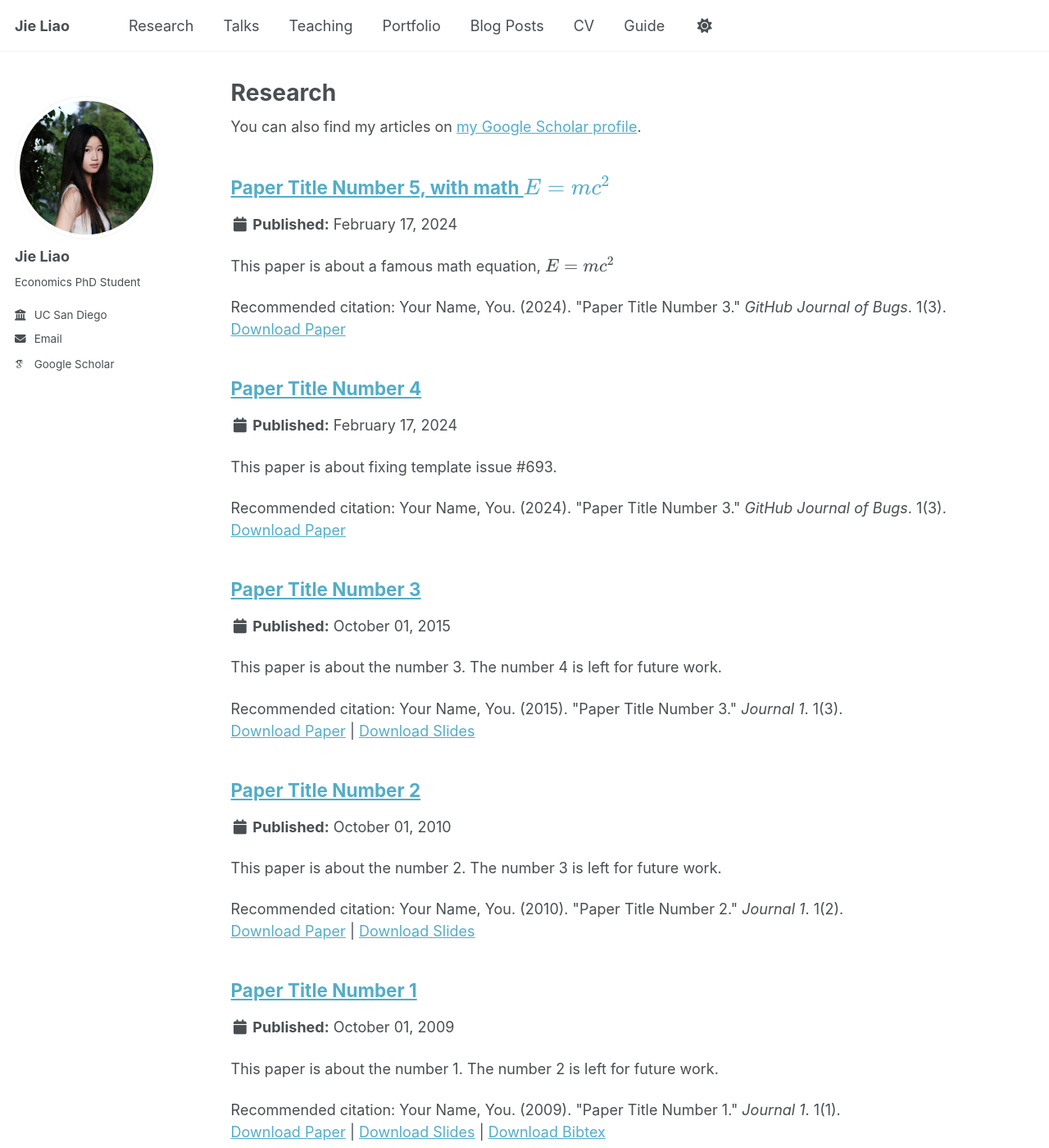
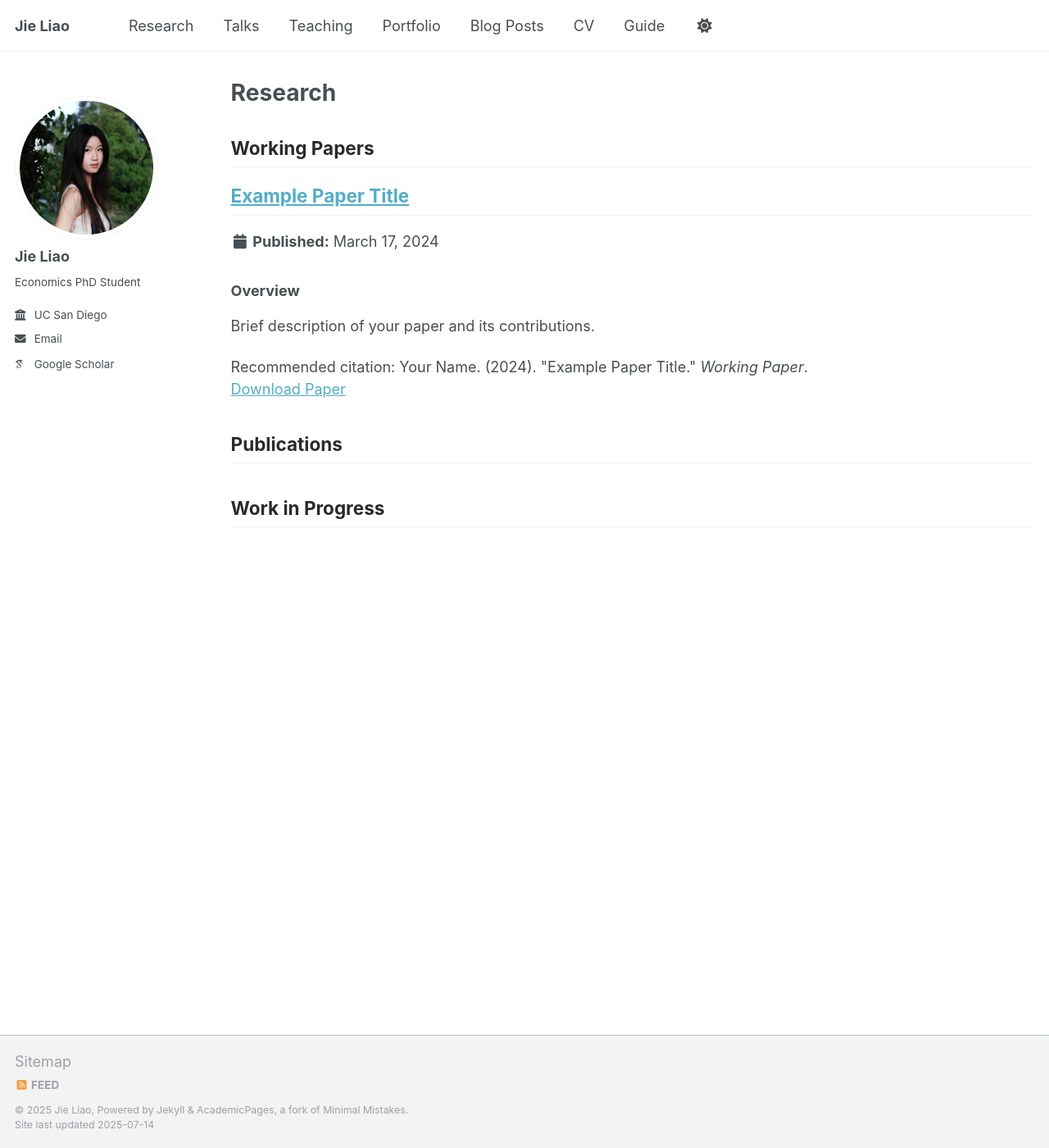
Before and after one commit to Jie-Liao/Jie-Liao.github.io, a Jekyll site: the page built from _pages/research.html, in a window 1280 px wide and 1400 px high. Shown: the whole window at 82% size. Built offline with Jekyll 4.4.1, drawn with Linux system fonts in a browser that asks for light colours; some web fonts are replaced; a script that is not in the unit is left out.

Commit message:
research

```diff
--- a/_pages/research.html
+++ b/_pages/research.html
@@ -5,12 +5,48 @@ permalink: /research/
 author_profile: true
 ---
 
-{% if site.author.googlescholar %}
-  <div class="wordwrap">You can also find my articles on <a href="{{site.author.googlescholar}}">my Google Scholar profile</a>.</div>
-{% endif %}
-
 {% include base_path %}
 
-{% for post in site.research reversed %}
-  {% include archive-single.html %}
-{% endfor %}
+<div class="research">
+  <!-- Working Papers -->
+  <h2>Working Papers</h2>
+  {% for post in site.research reversed %}
+    {% if post.type == 'working' %}
+      {% include archive-single.html %}
+    {% endif %}
+  {% endfor %}
+
+  <!-- Publications -->
+  <h2>Publications</h2>
+  {% for post in site.research reversed %}
+    {% if post.type == 'publication' %}
+      {% include archive-single.html %}
+    {% endif %}
+  {% endfor %}
+
+  <!-- Work in Progress -->
+  <h2>Work in Progress</h2>
+  {% for post in site.research reversed %}
+    {% if post.type == 'progress' %}
+      {% include archive-single.html %}
+    {% endif %}
+  {% endfor %}
+</div>
+
+<!-- Add some custom styling -->
+<style>
+.research h2 {
+  color: #2a2a2a;
+  border-bottom: 1px solid #f2f3f3;
+  padding-bottom: 10px;
+  margin-top: 40px;
+}
+
+.research .archive__item-title {
+  margin-top: 20px;
+}
+
+.research .archive__item-excerpt {
+  margin-top: 10px;
+}
+</style>
--- a/_research/2009-10-01-paper-title-number-1.md
+++ /dev/null
@@ -1,14 +0,0 @@
----
-title: "Paper Title Number 1"
-collection: publications
-category: manuscripts
-permalink: /publication/2009-10-01-paper-title-number-1
-excerpt: 'This paper is about the number 1. The number 2 is left for future work.'
-date: 2009-10-01
-venue: 'Journal 1'
-slidesurl: 'http://academicpages.github.io/files/slides1.pdf'
-paperurl: 'http://academicpages.github.io/files/paper1.pdf'
-bibtexurl: 'http://academicpages.github.io/files/bibtex1.bib'
-citation: 'Your Name, You. (2009). &quot;Paper Title Number 1.&quot; <i>Journal 1</i>. 1(1).'
----
-The contents above will be part of a list of publications, if the user clicks the link for the publication than the contents of section will be rendered as a full page, allowing you to provide more information about the paper for the reader. When publications are displayed as a single page, the contents of the above "citation" field will automatically be included below this section in a smaller font.
--- a/_research/2010-10-01-paper-title-number-2.md
+++ /dev/null
@@ -1,14 +0,0 @@
----
-title: "Paper Title Number 2"
-collection: publications
-category: manuscripts
-permalink: /publication/2010-10-01-paper-title-number-2
-excerpt: 'This paper is about the number 2. The number 3 is left for future work.'
-date: 2010-10-01
-venue: 'Journal 1'
-slidesurl: 'http://academicpages.github.io/files/slides2.pdf'
-paperurl: 'http://academicpages.github.io/files/paper2.pdf'
-citation: 'Your Name, You. (2010). &quot;Paper Title Number 2.&quot; <i>Journal 1</i>. 1(2).'
----
-
-The contents above will be part of a list of publications, if the user clicks the link for the publication than the contents of section will be rendered as a full page, allowing you to provide more information about the paper for the reader. When publications are displayed as a single page, the contents of the above "citation" field will automatically be included below this section in a smaller font.
--- a/_research/2015-10-01-paper-title-number-3.md
+++ /dev/null
@@ -1,14 +0,0 @@
----
-title: "Paper Title Number 3"
-collection: publications
-category: manuscripts
-permalink: /publication/2015-10-01-paper-title-number-3
-excerpt: 'This paper is about the number 3. The number 4 is left for future work.'
-date: 2015-10-01
-venue: 'Journal 1'
-slidesurl: 'http://academicpages.github.io/files/slides3.pdf'
-paperurl: 'http://academicpages.github.io/files/paper3.pdf'
-citation: 'Your Name, You. (2015). &quot;Paper Title Number 3.&quot; <i>Journal 1</i>. 1(3).'
----
-
-The contents above will be part of a list of publications, if the user clicks the link for the publication than the contents of section will be rendered as a full page, allowing you to provide more information about the paper for the reader. When publications are displayed as a single page, the contents of the above "citation" field will automatically be included below this section in a smaller font.
--- a/_research/2025-06-08-paper-title-number-5.md
+++ /dev/null
@@ -1,13 +0,0 @@
----
-title: "Paper Title Number 5, with math $$E=mc^2$$"
-collection: publications
-category: conferences
-permalink: /publication/2024-02-17-paper-title-number-4
-excerpt: 'This paper is about a famous math equation, $$E=mc^2$$'
-date: 2024-02-17
-venue: 'GitHub Journal of Bugs'
-paperurl: 'http://academicpages.github.io/files/paper3.pdf'
-citation: 'Your Name, You. (2024). &quot;Paper Title Number 3.&quot; <i>GitHub Journal of Bugs</i>. 1(3).'
----
-
-Using [MathJax](https://www.mathjax.org/) in the description is supported - $$E=mc^2$$ - however, the use must be mindful that the default delimiters are `$$...$$` and `\\[...\\]` which differs from the `$...$` that is typically expected.
--- /dev/null
+++ b/_research/2025-combination_forecast.md
@@ -0,0 +1,30 @@
+---
+title: "Example Paper Title"
+type: working  # Options: working, publication, progress
+collection: research
+permalink: /research/2024-example-paper
+date: 2024-03-17
+venue: 'Working Paper'  # Can be journal name, conference, or working paper
+paperurl: '/files/example-paper.pdf'  # Optional: link to your paper
+code: 'https://github.com/yourusername/project'  # Optional: link to code
+citation: 'Your Name. (2024). &quot;Example Paper Title.&quot; <i>Working Paper</i>.'
+abstract: 'This is an example abstract. Write a brief summary of your research paper here. The abstract should be concise but informative, highlighting the main research question, methodology, and key findings.'
+---
+
+### Overview
+Brief description of your paper and its contributions.
+
+### Research Question
+What questions does this paper address?
+
+### Methodology
+Brief description of your approach and methods.
+
+### Key Findings
+Highlight the main results and implications.
+
+### Additional Information
+- **Status**: Under Review at Journal Name
+- **Presentations**: Conference Name (Date), Workshop Name (Date)
+- **Awards**: Any awards or recognition
+- **Media Coverage**: Links to media coverage or press releases
```
Also changed, not shown: _research/2024-02-17-paper-title-number-4.md (deleted, +0 -13 lines).
